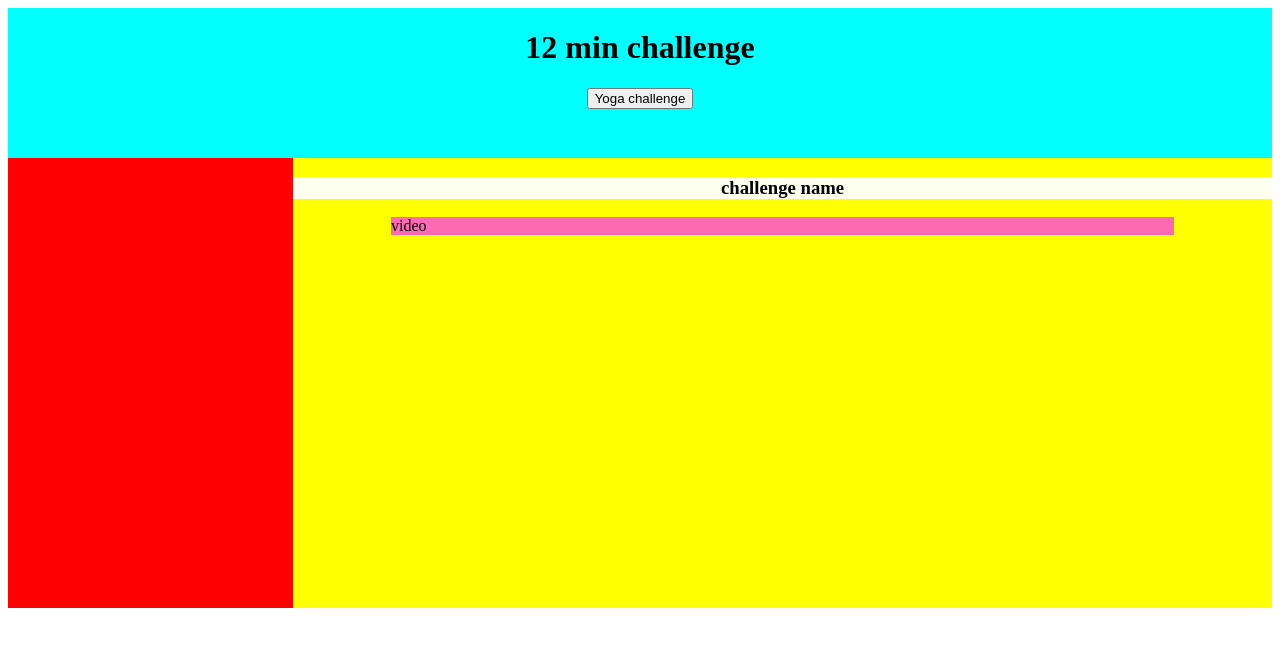
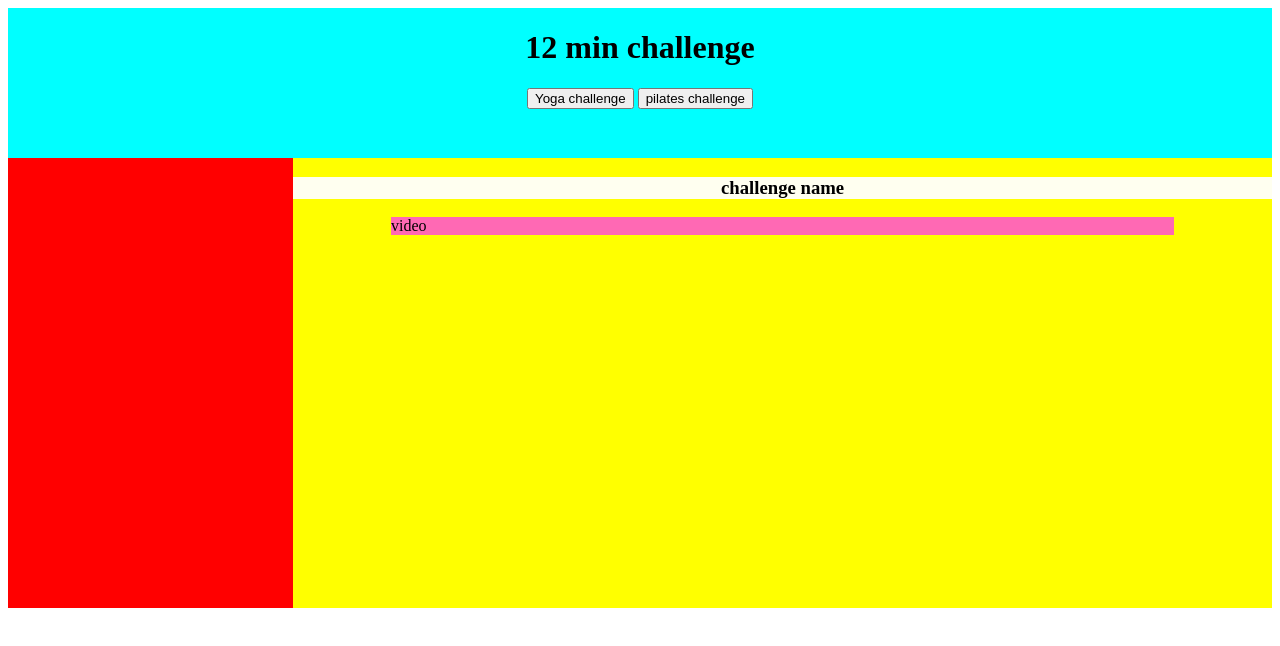
Before and after one commit to GaiaVedai/12-day-challenge, a website: page public/index.html in a window 1280 px wide. Drawn offline with nearby package versions, Linux system fonts and the light colour scheme.

Commit message:
2 challenges

```diff
--- a/public/index.html
+++ b/public/index.html
@@ -11,8 +11,8 @@
     <div class="container">
         <header class="header">
             <h1>12 min challenge</h1>
-            <button class="challenge yoga">Yoga challenge</button>
-            <!-- <button class="challenge other"></button> -->
+            <button class="challenge" data-type="yoga">Yoga challenge</button>
+            <button class="challenge" data-type="pilates">pilates challenge</button>
         </header>
         <div class="main-container">
             <div class="challenge-name">
```
